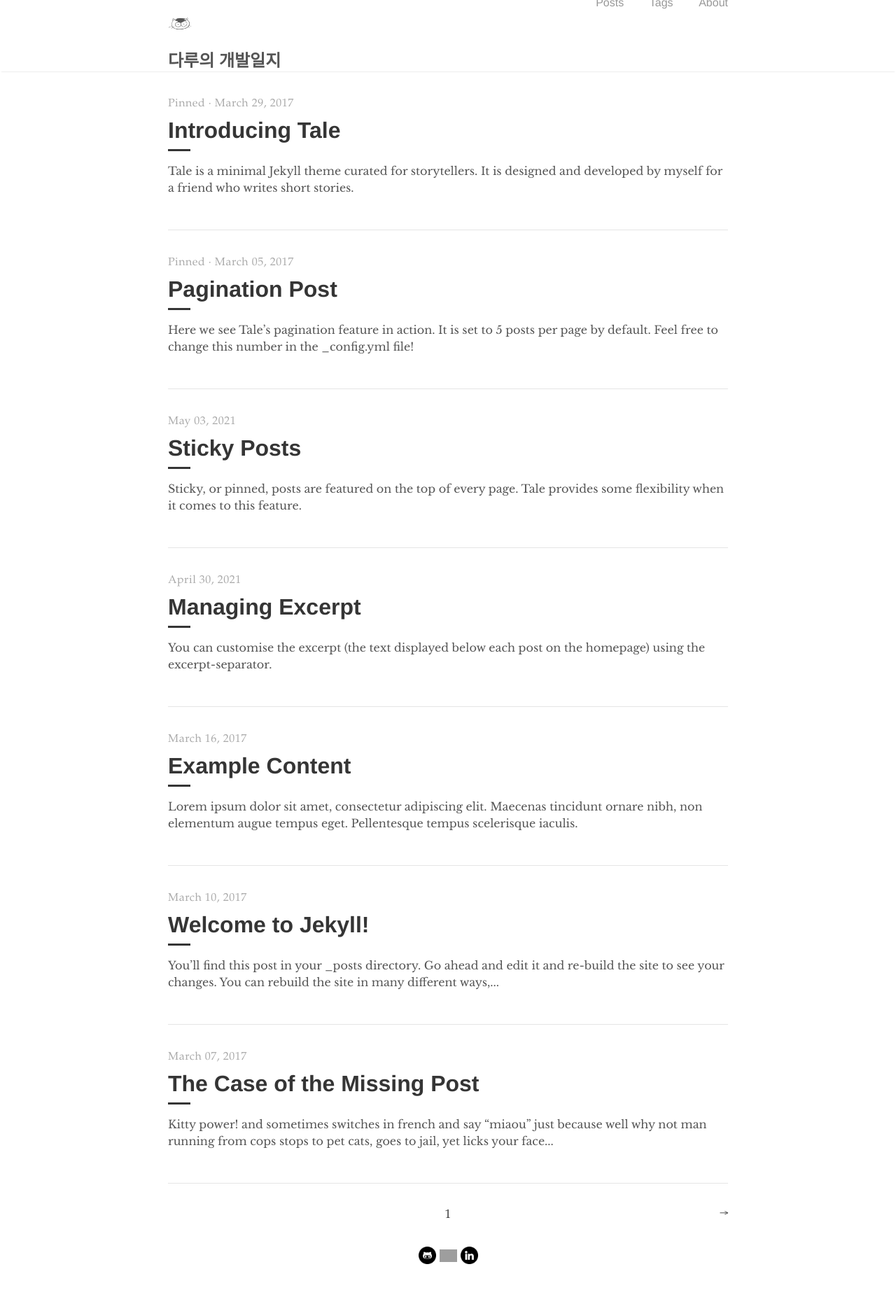
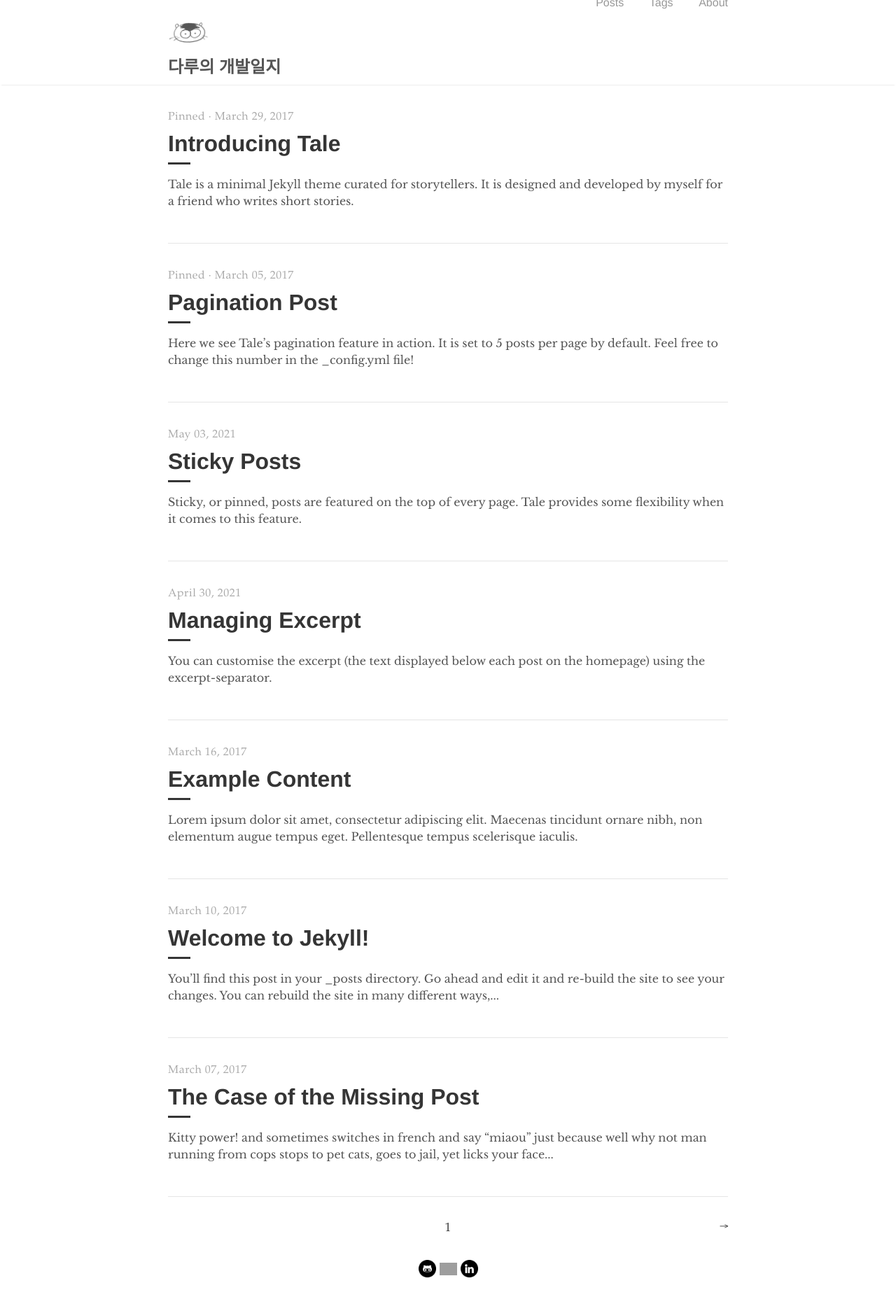
Before and after one commit to daru1027/daru1027.github.io, a Jekyll site: the page built from index.html, in a window 1280 px wide. Shown: the whole page at 70% size. Built offline with Jekyll 4.4.1, drawn with Linux system fonts in a browser that asks for light colours; the list of posts is cut into pages by our own code; grey boxes are pictures that could not be loaded.

Commit message:
FIX: style 수정

```diff
--- a/_includes/navigation.html
+++ b/_includes/navigation.html
@@ -1,9 +1,9 @@
 <nav class="nav">
   <div class="nav-container">
     <div style="float: left">
-      <img src="/images/sudal-256.png" width="35">
+      <img src="/images/sudal-256.png" style="width : 60px; margin-bottom:0rem;">
       <a href="{{ site.baseurl }}/">
-        <h2 class="nav-title">{{ site.title }}</h2>
+        <h2 class="nav-title" style="margin-bottom:10px;">{{ site.title }}</h2>
       </a>
     </div>
     <ul>
```
